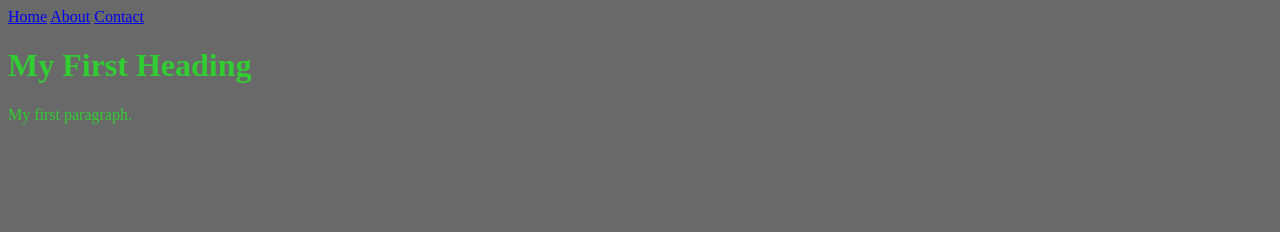
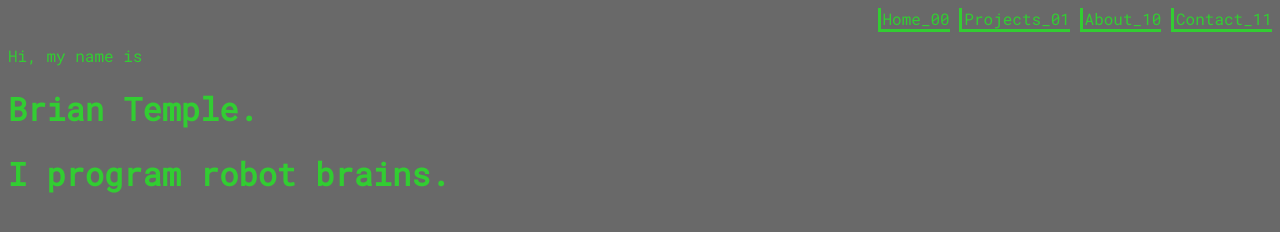
Before and after one commit to TempleBrianM/TempleBrianM.github.io, a plain HTML site: page index.html in a window 1280 px wide. Drawn offline with Linux system fonts and the light colour scheme.

Commit message:
Replaced text fillers, added UI components for scrolling text, text fade in, and navigation bar

```diff
--- a/code-style.css
+++ b/code-style.css
@@ -1,4 +1,79 @@
+@import url('https://fonts.googleapis.com/css?family=Roboto Mono');
+
 body {
     background-color: dimgrey;
     color: limegreen;
+    font-family: "Roboto Mono";
 }
+
+#title{
+    animation: fadeInAnimation ease 1s;
+    animation-delay: 2s;
+    animation-fill-mode: backwards;
+}
+#subtitle{
+    animation: fadeInAnimation ease 1s;
+    animation-delay: 3.5s;
+    animation-fill-mode: backwards;
+}
+p:not(p.typewriter){
+    animation: fadeInAnimation ease 1s;
+    animation-delay: 5.5s;
+    animation-fill-mode: backwards;
+}
+
+#typewriter {
+    overflow: hidden;
+    white-space: nowrap;
+    animation:
+        typing 2s steps(50, end)
+}
+
+@keyframes typing {
+    from { width: 0 }
+    to { width: 100%  }
+}
+
+@keyframes blink-caret {
+    from, to { border-color: transparent }
+    50% { border-color: limegreen; }
+}
+
+@keyframes fadeInAnimation {
+    0% {
+        opacity: 0;
+    }
+    100% {
+        opacity: 1;
+     }
+}
+.topnav {
+    text-align: right;
+    text-decoration: dashed;
+}
+
+.topnav a:link {
+    padding-left: 2px;
+    text-decoration: none;
+    color:limegreen;
+    border-left: solid limegreen;
+    border-bottom: solid limegreen;
+}
+
+.topnav a:visited {
+    color:limegreen;
+    border-left: solid limegreen;
+    border-bottom: solid limegreen;
+}
+
+.topnav a:hover {
+    color: lightgreen;
+    border-left: solid lightgreen;
+    border-bottom: solid lightgreen;
+}
+
+.topnav a:active {
+    color: lightgreen;
+    border-left: solid lightgreen;
+    border-bottom: solid lightgreen;
+}
--- a/index.html
+++ b/index.html
@@ -3,13 +3,18 @@
     <head>
         <link rel="stylesheet" href="code-style.css">
     </head>
-    <div class="topnav">
-        <a class="active" href="#home">Home</a>
-        <a class="active" href="#about">About</a>
-        <a class="active" href="#contact">Contact</a>
-    </div>
     <body>
-        <h1>My First Heading</h1>
-        <p>My first paragraph.</p>
+        <div class="topnav">
+            <a class="active" href="#2home">Home_00</a>
+            <a href="#Projects">Projects_01</a>
+            <a href="#about">About_10</a>
+            <a href="#contact">Contact_11</a>
+        </div>
+        <p id="typewriter">Hi, my name is</p>
+        <h1 id="title">Brian Temple. </h1>
+        <h1 id="subtitle">I program robot brains. </h1>
+        <p>Software developer with a Bachelor’s degree in
+            Computer Science bringing competency in higher-level
+            data structures and user interface design. </p>
     </body>
 </html>
```
